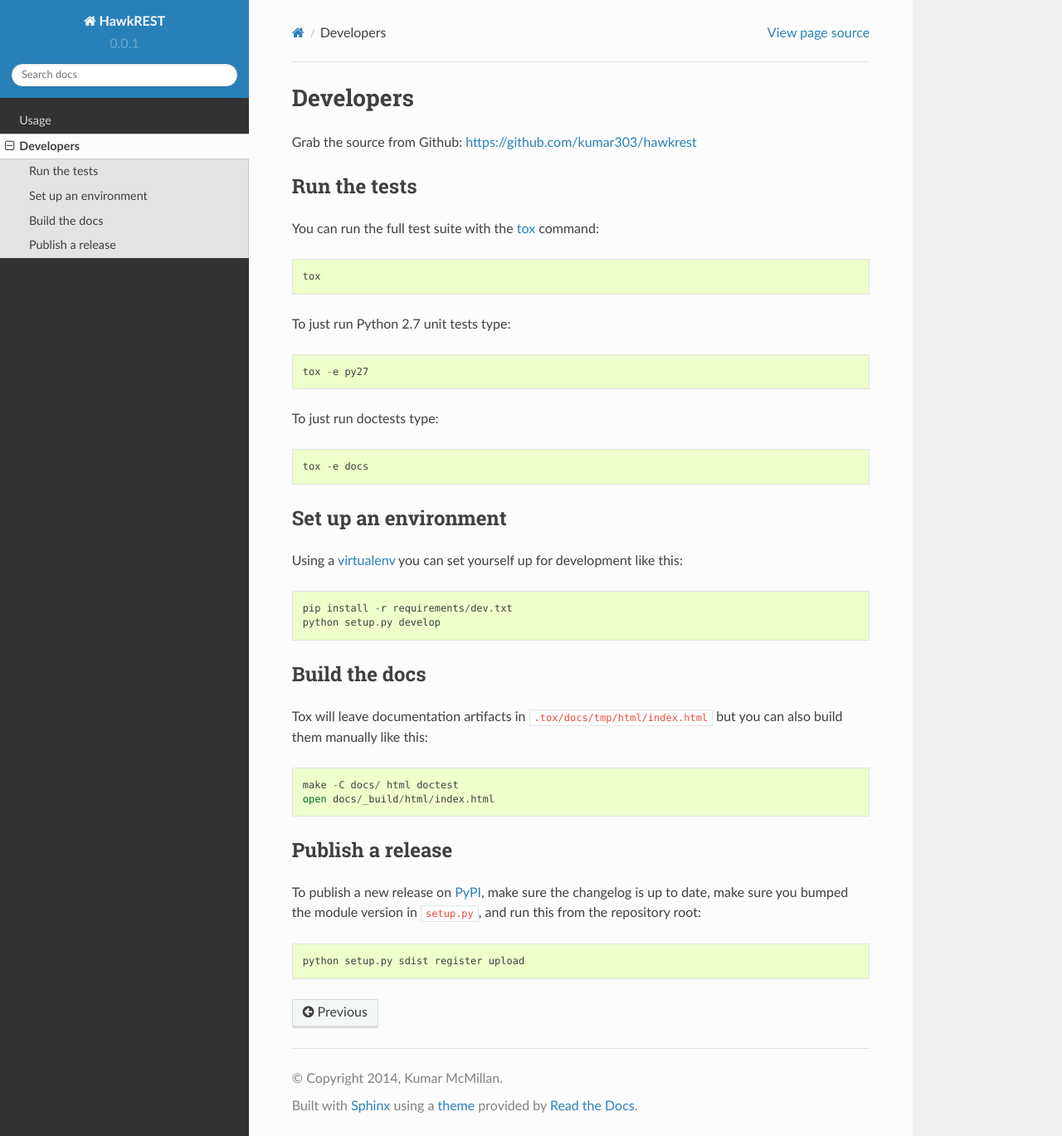
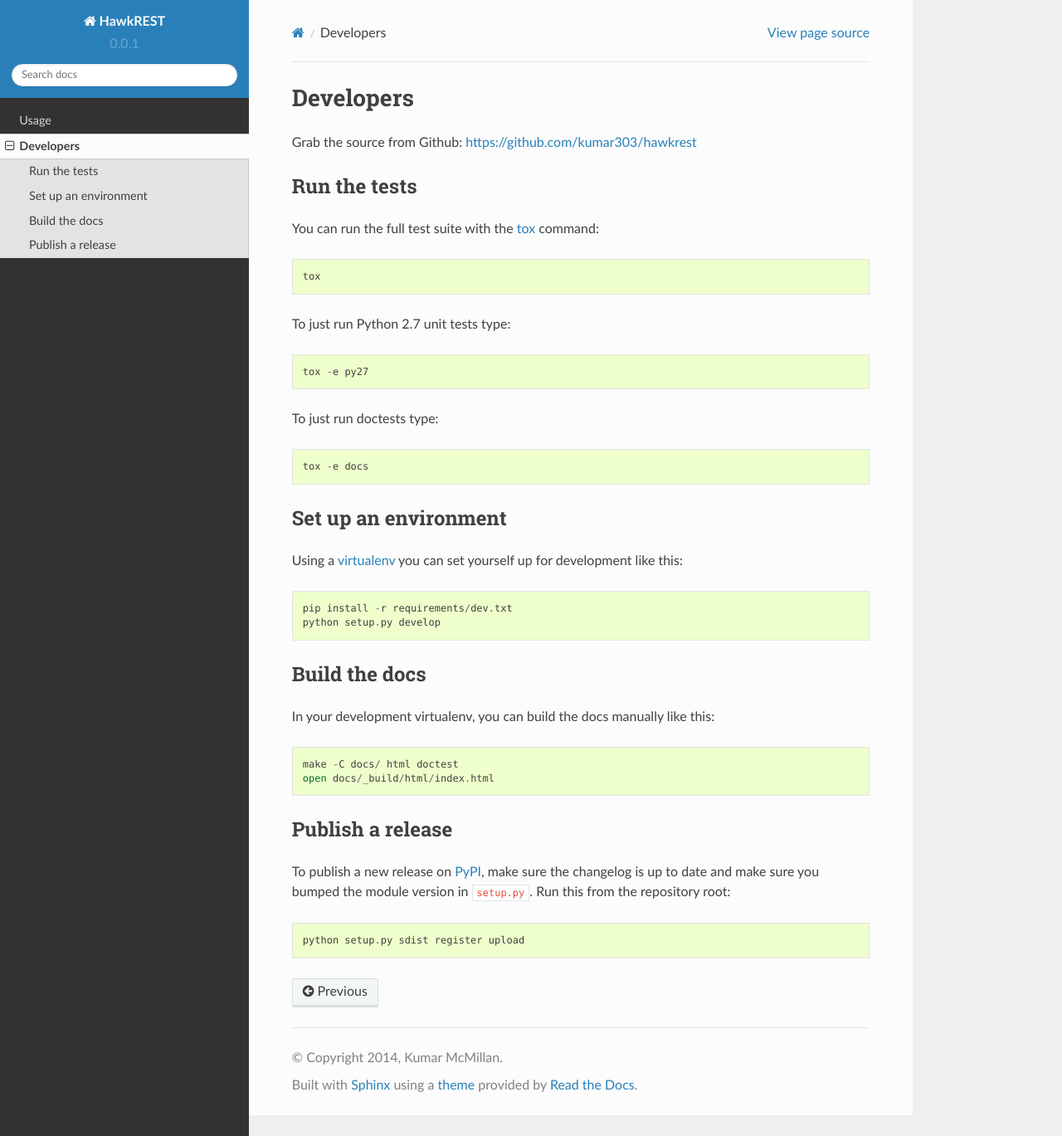
Before and after one commit to kumar303/hawkrest, a Sphinx documentation site: the page built from docs/developers.rst, in a window 1280 px wide and 1369 px high. Shown: the whole window at 83% size. Built offline with Sphinx 7.4.7 and the Read the Docs theme 2.0.0, drawn with Linux system fonts in a browser that asks for light colours.

Commit message:
Prepared 0.0.5 release

```diff
--- a/docs/developers.rst
+++ b/docs/developers.rst
@@ -30,8 +30,7 @@ Using a `virtualenv`_ you can set yourself up for development like this::
 Build the docs
 ==============
 
-Tox will leave documentation artifacts in ``.tox/docs/tmp/html/index.html``
-but you can also build them manually like this::
+In your development virtualenv, you can build the docs manually like this::
 
     make -C docs/ html doctest
     open docs/_build/html/index.html
@@ -39,8 +38,8 @@ but you can also build them manually like this::
 Publish a release
 =================
 
-To publish a new release on `PyPI`_, make sure the changelog is up to date,
-make sure you bumped the module version in ``setup.py``, and run this
+To publish a new release on `PyPI`_, make sure the changelog is up to date
+and make sure you bumped the module version in ``setup.py``. Run this
 from the repository root::
 
     python setup.py sdist register upload
--- a/docs/index.rst
+++ b/docs/index.rst
@@ -72,6 +72,11 @@ You can report issues at https://github.com/kumar303/hawkrest
 Changelog
 =========
 
+- **0.0.5** (2015-07-21)
+
+  - Added `HAWK_CREDENTIALS_LOOKUP` setting which is a :ref:`callable <usage>`.
+    Thanks to `Felipe Otamendi <https://github.com/felipeota>`_ for the patch.
+
 - **0.0.4** (2015-06-24)
 
   - Fixed nonce callback support for
--- a/docs/usage.rst
+++ b/docs/usage.rst
@@ -1,3 +1,5 @@
+.. _usage:
+
 =====
 Usage
 =====
--- a/setup.py
+++ b/setup.py
@@ -2,7 +2,7 @@ from setuptools import setup, find_packages
 
 
 setup(name='hawkrest',
-      version='0.0.4',
+      version='0.0.5',
       description="Hawk HTTP Authorization for Django Rest Framework",
       long_description='',
       author='Kumar McMillan',
```
